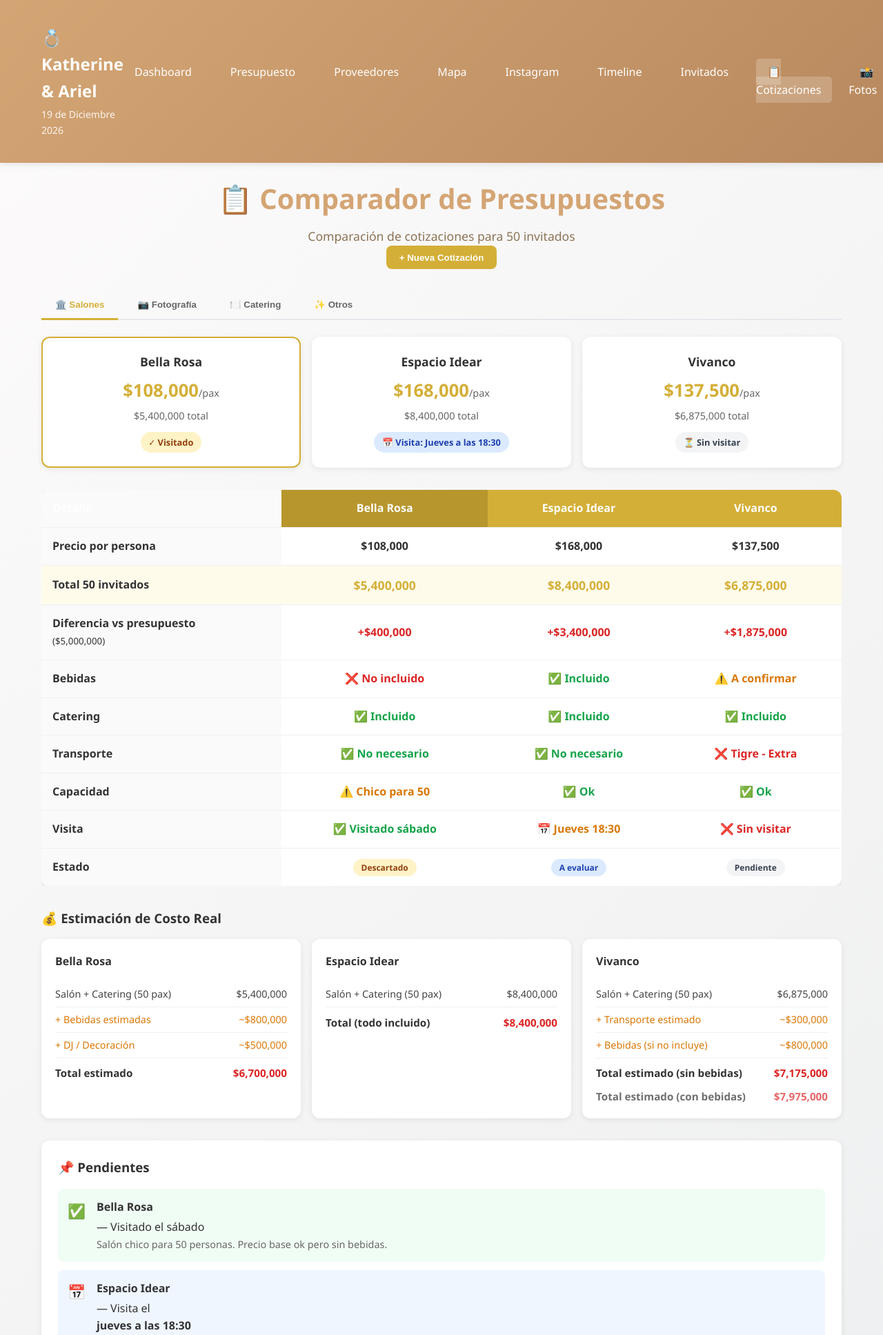
After one commit to arielcardoso-ar/casamiento-katherine-ariel, a Flask app: page /cotizaciones in a window 1280 px wide; the page is wider, and only the part inside the window is pictured. The commit adds this page. Shown: the top 1935 px of that part at 69% size. Run offline with Flask 3, Linux system fonts and the light colour scheme; data that the repository does not hold is empty.

Commit message:
Agregar comparador de presupuestos de salones
Bella Rosa, Espacio Idear y Vivanco con comparación de precios,
estados de visita, estimaciones reales y pendientes.

Made-with: Cursor

```diff
--- a/app.py
+++ b/app.py
@@ -347,6 +347,34 @@ def mapa():
     """Página de mapa interactivo de salones"""
     return render_template('mapa.html', wedding=WEDDING_DATA)
 
+@app.route('/cotizaciones')
+def cotizaciones():
+    invitados = WEDDING_DATA['invitados']
+    salones = db.get_cotizaciones('salon')
+    return render_template('cotizaciones.html', wedding=WEDDING_DATA, salones=salones, invitados=invitados)
+
+@app.route('/api/cotizaciones', methods=['GET'])
+def api_get_cotizaciones():
+    categoria = request.args.get('categoria')
+    return jsonify(db.get_cotizaciones(categoria))
+
+@app.route('/api/cotizaciones', methods=['POST'])
+def api_agregar_cotizacion():
+    data = request.json
+    id_ = db.agregar_cotizacion(data)
+    return jsonify({'success': True, 'id': id_})
+
+@app.route('/api/cotizaciones/<int:id_>', methods=['PUT'])
+def api_actualizar_cotizacion(id_):
+    data = request.json
+    db.actualizar_cotizacion(id_, data)
+    return jsonify({'success': True})
+
+@app.route('/api/cotizaciones/<int:id_>', methods=['DELETE'])
+def api_eliminar_cotizacion(id_):
+    db.eliminar_cotizacion(id_)
+    return jsonify({'success': True})
+
 @app.route('/instagram')
 def instagram():
     """Página de Instagram y redes sociales"""
--- a/templates/base.html
+++ b/templates/base.html
@@ -21,6 +21,7 @@
                 <li><a href="/instagram" class="{% if request.path == '/instagram' %}active{% endif %}">Instagram</a></li>
                 <li><a href="/timeline" class="{% if request.path == '/timeline' %}active{% endif %}">Timeline</a></li>
                 <li><a href="/invitados" class="{% if request.path == '/invitados' %}active{% endif %}">Invitados</a></li>
+                <li><a href="/cotizaciones" class="{% if request.path == '/cotizaciones' %}active{% endif %}">📋 Cotizaciones</a></li>
                 <li><a href="/galeria" class="{% if request.path == '/galeria' %}active{% endif %}">📸 Fotos</a></li>
                 <li><a href="/qr-page" class="{% if request.path == '/qr-page' %}active{% endif %}">QR</a></li>
             </ul>
--- /dev/null
+++ b/templates/cotizaciones.html
@@ -0,0 +1,503 @@
+{% extends "base.html" %}
+
+{% block title %}Cotizaciones - Casamiento Katherine & Ariel{% endblock %}
+
+{% block content %}
+<div class="container">
+    <div class="page-header">
+        <h1>📋 Comparador de Presupuestos</h1>
+        <p>Comparación de cotizaciones para {{ invitados }} invitados</p>
+        <button class="btn-add" onclick="showForm()">+ Nueva Cotización</button>
+    </div>
+
+    <!-- Tabs por categoría -->
+    <div class="tabs">
+        <button class="tab active" onclick="showTab('salon', this)">🏛️ Salones</button>
+        <button class="tab" onclick="showTab('fotografia', this)">📷 Fotografía</button>
+        <button class="tab" onclick="showTab('catering', this)">🍽️ Catering</button>
+        <button class="tab" onclick="showTab('otros', this)">✨ Otros</button>
+    </div>
+
+    <!-- Comparador de Salones -->
+    <div id="tab-salon" class="tab-content active">
+
+        {% set salones_data = [
+            {
+                'id': 'bella-rosa',
+                'nombre': 'Bella Rosa',
+                'precio_pp': 108000,
+                'precio_total': 108000 * invitados,
+                'incluye': ['Salón', 'Catering', 'Personal'],
+                'no_incluye': ['Bebidas', 'Decoración', 'DJ'],
+                'estado': 'visitado',
+                'fecha_visita': 'Visitado el sábado',
+                'notas': 'Salón medio pequeño para 50 personas. Ya lo visitamos.',
+                'pros': ['Precio más accesible', 'Ya visitado'],
+                'contras': ['Sin bebidas incluidas', 'Salón chico para 50 pax', 'Sin extras'],
+                'alerta': 'warning'
+            },
+            {
+                'id': 'espacio-idear',
+                'nombre': 'Espacio Idear',
+                'precio_pp': 168000,
+                'precio_total': 168000 * invitados,
+                'incluye': ['Salón', 'Catering', 'Bebidas', 'Personal', 'Todo incluido'],
+                'no_incluye': [],
+                'estado': 'visita-pendiente',
+                'fecha_visita': 'Jueves a las 18:30',
+                'notas': 'Todo incluido. Visita programada el jueves 18:30.',
+                'pros': ['Todo incluido', 'Sin sorpresas de precio', 'Visita programada'],
+                'contras': ['El más caro de los tres'],
+                'alerta': 'info'
+            },
+            {
+                'id': 'vivanco',
+                'nombre': 'Vivanco',
+                'precio_pp': 137500,
+                'precio_total': 137500 * invitados,
+                'incluye': ['Salón', 'Catering', 'Personal'],
+                'no_incluye': ['Transporte', 'Bebidas (a confirmar)'],
+                'estado': 'sin-visitar',
+                'fecha_visita': 'Sin visitar',
+                'notas': 'Está en Tigre, necesitamos transporte. Combos de bebidas a confirmar si están incluidos.',
+                'pros': ['Precio intermedio', 'Posiblemente todo incluido'],
+                'contras': ['En Tigre - costo de transporte extra', 'Bebidas no confirmadas', 'Sin visitar aún'],
+                'alerta': 'secondary'
+            }
+        ] %}
+
+        <!-- Resumen rápido -->
+        <div class="quick-compare">
+            {% for s in salones_data %}
+            <div class="quick-card {{ 'best' if s.precio_pp == salones_data | map(attribute='precio_pp') | min else '' }}">
+                <div class="quick-name">{{ s.nombre }}</div>
+                <div class="quick-price">${{ "{:,.0f}".format(s.precio_pp) }}<span>/pax</span></div>
+                <div class="quick-total">${{ "{:,d}".format(s.precio_total | int) }} total</div>
+                <div class="quick-badge badge-{{ s.alerta }}">
+                    {% if s.estado == 'visitado' %}✓ Visitado
+                    {% elif s.estado == 'visita-pendiente' %}📅 Visita: {{ s.fecha_visita }}
+                    {% else %}⏳ Sin visitar{% endif %}
+                </div>
+            </div>
+            {% endfor %}
+        </div>
+
+        <!-- Comparación detallada -->
+        <div class="compare-table-wrapper">
+            <table class="compare-table">
+                <thead>
+                    <tr>
+                        <th>Detalle</th>
+                        {% for s in salones_data %}
+                        <th class="{{ 'highlight' if s.precio_pp == salones_data | map(attribute='precio_pp') | min else '' }}">
+                            {{ s.nombre }}
+                        </th>
+                        {% endfor %}
+                    </tr>
+                </thead>
+                <tbody>
+                    <tr>
+                        <td><strong>Precio por persona</strong></td>
+                        {% for s in salones_data %}
+                        <td class="price-cell">${{ "{:,.0f}".format(s.precio_pp) }}</td>
+                        {% endfor %}
+                    </tr>
+                    <tr class="total-row">
+                        <td><strong>Total {{ invitados }} invitados</strong></td>
+                        {% for s in salones_data %}
+                        <td class="price-cell total">${{ "{:,d}".format(s.precio_total | int) }}</td>
+                        {% endfor %}
+                    </tr>
+                    <tr>
+                        <td><strong>Diferencia vs presupuesto</strong><br><small>($5,000,000)</small></td>
+                        {% for s in salones_data %}
+                        {% set diff = s.precio_total - 5000000 %}
+                        <td class="{{ 'text-red' if diff > 0 else 'text-green' }}">
+                            {{ '+' if diff > 0 else '' }}${{ "{:,d}".format(diff | int) }}
+                        </td>
+                        {% endfor %}
+                    </tr>
+                    <tr>
+                        <td><strong>Bebidas</strong></td>
+                        <td class="text-red">❌ No incluido</td>
+                        <td class="text-green">✅ Incluido</td>
+                        <td class="text-orange">⚠️ A confirmar</td>
+                    </tr>
+                    <tr>
+                        <td><strong>Catering</strong></td>
+                        {% for s in salones_data %}
+                        <td class="text-green">✅ Incluido</td>
+                        {% endfor %}
+                    </tr>
+                    <tr>
+                        <td><strong>Transporte</strong></td>
+                        <td class="text-green">✅ No necesario</td>
+                        <td class="text-green">✅ No necesario</td>
+                        <td class="text-red">❌ Tigre - Extra</td>
+                    </tr>
+                    <tr>
+                        <td><strong>Capacidad</strong></td>
+                        <td class="text-orange">⚠️ Chico para 50</td>
+                        <td class="text-green">✅ Ok</td>
+                        <td class="text-green">✅ Ok</td>
+                    </tr>
+                    <tr>
+                        <td><strong>Visita</strong></td>
+                        <td class="text-green">✅ Visitado sábado</td>
+                        <td class="text-orange">📅 Jueves 18:30</td>
+                        <td class="text-red">❌ Sin visitar</td>
+                    </tr>
+                    <tr>
+                        <td><strong>Estado</strong></td>
+                        <td><span class="badge badge-warning">Descartado</span></td>
+                        <td><span class="badge badge-info">A evaluar</span></td>
+                        <td><span class="badge badge-secondary">Pendiente</span></td>
+                    </tr>
+                </tbody>
+            </table>
+        </div>
+
+        <!-- Estimación real por salón -->
+        <h3 style="margin: 2rem 0 1rem">💰 Estimación de Costo Real</h3>
+        <div class="cost-estimate-grid">
+            {% for s in salones_data %}
+            <div class="cost-card">
+                <h4>{{ s.nombre }}</h4>
+                <div class="cost-line">
+                    <span>Salón + Catering ({{ invitados }} pax)</span>
+                    <span>${{ "{:,d}".format(s.precio_total | int) }}</span>
+                </div>
+                {% if s.id == 'bella-rosa' %}
+                <div class="cost-line extra">
+                    <span>+ Bebidas estimadas</span>
+                    <span>~$800,000</span>
+                </div>
+                <div class="cost-line extra">
+                    <span>+ DJ / Decoración</span>
+                    <span>~$500,000</span>
+                </div>
+                <div class="cost-total">
+                    <span>Total estimado</span>
+                    <span class="{{ 'text-red' if (s.precio_total + 800000 + 500000) > 5000000 else 'text-green' }}">${{ "{:,d}".format((s.precio_total + 800000 + 500000) | int) }}</span>
+                </div>
+                {% elif s.id == 'vivanco' %}
+                <div class="cost-line extra">
+                    <span>+ Transporte estimado</span>
+                    <span>~$300,000</span>
+                </div>
+                <div class="cost-line extra">
+                    <span>+ Bebidas (si no incluye)</span>
+                    <span>~$800,000</span>
+                </div>
+                <div class="cost-total">
+                    <span>Total estimado (sin bebidas)</span>
+                    <span class="{{ 'text-red' if (s.precio_total + 300000) > 5000000 else 'text-green' }}">${{ "{:,d}".format((s.precio_total + 300000) | int) }}</span>
+                </div>
+                <div class="cost-total" style="opacity:0.7">
+                    <span>Total estimado (con bebidas)</span>
+                    <span class="text-red">${{ "{:,d}".format((s.precio_total + 300000 + 800000) | int) }}</span>
+                </div>
+                {% else %}
+                <div class="cost-total">
+                    <span>Total (todo incluido)</span>
+                    <span class="{{ 'text-red' if s.precio_total > 5000000 else 'text-green' }}">${{ "{:,d}".format(s.precio_total | int) }}</span>
+                </div>
+                {% endif %}
+            </div>
+            {% endfor %}
+        </div>
+
+        <!-- Pendientes -->
+        <div class="pending-actions">
+            <h3>📌 Pendientes</h3>
+            <div class="action-list">
+                <div class="action-item done">
+                    <span class="action-check">✅</span>
+                    <div>
+                        <strong>Bella Rosa</strong> — Visitado el sábado
+                        <p>Salón chico para 50 personas. Precio base ok pero sin bebidas.</p>
+                    </div>
+                </div>
+                <div class="action-item pending">
+                    <span class="action-check">📅</span>
+                    <div>
+                        <strong>Espacio Idear</strong> — Visita el <strong>jueves a las 18:30</strong>
+                        <p>Confirmar capacidad, estilo del salón y qué incluye exactamente.</p>
+                    </div>
+                </div>
+                <div class="action-item todo">
+                    <span class="action-check">⏳</span>
+                    <div>
+                        <strong>Vivanco</strong> — Sin visitar (Tigre)
+                        <p>Confirmar si bebidas están incluidas. Coordinar transporte para visita.</p>
+                    </div>
+                </div>
+                <div class="action-item todo">
+                    <span class="action-check">🔍</span>
+                    <div>
+                        <strong>Buscar más opciones</strong> — Zona más cerca de la Basílica
+                        <p>Tomate Palermo, Botánico, Augusto & Ros (los de la lista original).</p>
+                    </div>
+                </div>
+            </div>
+        </div>
+
+        <!-- Recomendación -->
+        <div class="recommendation">
+            <h3>💡 Análisis</h3>
+            <div class="rec-grid">
+                <div class="rec-card red">
+                    <div class="rec-icon">❌</div>
+                    <h4>Bella Rosa</h4>
+                    <p>Descartado por capacidad. El salón es chico para 50 personas y sin bebidas el costo real supera $7M.</p>
+                </div>
+                <div class="rec-card green">
+                    <div class="rec-icon">⭐</div>
+                    <h4>Espacio Idear</h4>
+                    <p>El más caro pero todo incluido. Sin sorpresas. Evaluar en la visita del jueves si justifica el precio.</p>
+                </div>
+                <div class="rec-card yellow">
+                    <div class="rec-icon">⚠️</div>
+                    <h4>Vivanco</h4>
+                    <p>Precio intermedio pero con incertidumbre. Confirmar bebidas y calcular transporte para decidir.</p>
+                </div>
+            </div>
+        </div>
+    </div>
+
+    <!-- Tabs vacíos -->
+    <div id="tab-fotografia" class="tab-content">
+        <div class="empty-tab">
+            <div class="empty-icon">📷</div>
+            <h3>Sin cotizaciones de fotografía</h3>
+            <p>Agregá cotizaciones de fotógrafos para compararlas</p>
+            <button class="btn-add" onclick="showForm('fotografia')">+ Agregar Cotización</button>
+        </div>
+    </div>
+    <div id="tab-catering" class="tab-content">
+        <div class="empty-tab">
+            <div class="empty-icon">🍽️</div>
+            <h3>Sin cotizaciones de catering</h3>
+            <p>Agregá cotizaciones de catering para compararlas</p>
+            <button class="btn-add" onclick="showForm('catering')">+ Agregar Cotización</button>
+        </div>
+    </div>
+    <div id="tab-otros" class="tab-content">
+        <div class="empty-tab">
+            <div class="empty-icon">✨</div>
+            <h3>Sin otras cotizaciones</h3>
+            <button class="btn-add" onclick="showForm('otros')">+ Agregar Cotización</button>
+        </div>
+    </div>
+
+</div>
+
+<style>
+.btn-add {
+    padding: 0.6rem 1.2rem;
+    background: #d4af37;
+    color: white;
+    border: none;
+    border-radius: 8px;
+    font-weight: 600;
+    cursor: pointer;
+}
+.tabs {
+    display: flex;
+    gap: 0.5rem;
+    margin: 1.5rem 0;
+    border-bottom: 2px solid #e5e7eb;
+    padding-bottom: 0;
+}
+.tab {
+    padding: 0.75rem 1.25rem;
+    background: none;
+    border: none;
+    font-weight: 600;
+    color: #666;
+    cursor: pointer;
+    border-bottom: 3px solid transparent;
+    margin-bottom: -2px;
+}
+.tab.active {
+    color: #d4af37;
+    border-bottom-color: #d4af37;
+}
+.tab-content { display: none; }
+.tab-content.active { display: block; }
+
+/* Quick compare */
+.quick-compare {
+    display: grid;
+    grid-template-columns: repeat(3, 1fr);
+    gap: 1rem;
+    margin-bottom: 2rem;
+}
+.quick-card {
+    background: white;
+    padding: 1.25rem;
+    border-radius: 12px;
+    box-shadow: 0 2px 8px rgba(0,0,0,0.08);
+    text-align: center;
+    border: 2px solid transparent;
+}
+.quick-card.best {
+    border-color: #d4af37;
+}
+.quick-name { font-weight: 700; font-size: 1.1rem; margin-bottom: 0.5rem; }
+.quick-price { font-size: 1.6rem; font-weight: 800; color: #d4af37; }
+.quick-price span { font-size: 0.9rem; color: #666; font-weight: 400; }
+.quick-total { color: #666; font-size: 0.9rem; margin: 0.25rem 0 0.75rem; }
+.quick-badge {
+    display: inline-block;
+    padding: 0.3rem 0.75rem;
+    border-radius: 99px;
+    font-size: 0.8rem;
+    font-weight: 600;
+}
+.badge-warning { background: #fef3c7; color: #92400e; }
+.badge-info { background: #dbeafe; color: #1e40af; }
+.badge-secondary { background: #f3f4f6; color: #374151; }
+.badge-success { background: #dcfce7; color: #166534; }
+
+/* Compare table */
+.compare-table-wrapper { overflow-x: auto; margin-bottom: 2rem; }
+.compare-table {
+    width: 100%;
+    border-collapse: collapse;
+    background: white;
+    border-radius: 12px;
+    overflow: hidden;
+    box-shadow: 0 2px 8px rgba(0,0,0,0.08);
+}
+.compare-table th, .compare-table td {
+    padding: 0.875rem 1rem;
+    text-align: center;
+    border-bottom: 1px solid #f0f0f0;
+}
+.compare-table th:first-child, .compare-table td:first-child {
+    text-align: left;
+    background: #fafafa;
+    width: 30%;
+}
+.compare-table th {
+    background: #d4af37;
+    color: white;
+    font-weight: 700;
+}
+.compare-table th.highlight { background: #b8962e; }
+.compare-table tr:last-child td { border-bottom: none; }
+.compare-table .total-row td { background: #fffbeb; font-weight: 700; }
+.price-cell { font-weight: 600; }
+.price-cell.total { font-size: 1.1rem; color: #d4af37; }
+.text-red { color: #dc2626; font-weight: 600; }
+.text-green { color: #16a34a; font-weight: 600; }
+.text-orange { color: #d97706; font-weight: 600; }
+
+/* Cost estimate */
+.cost-estimate-grid {
+    display: grid;
+    grid-template-columns: repeat(3, 1fr);
+    gap: 1rem;
+    margin-bottom: 2rem;
+}
+.cost-card {
+    background: white;
+    padding: 1.25rem;
+    border-radius: 12px;
+    box-shadow: 0 2px 8px rgba(0,0,0,0.08);
+}
+.cost-card h4 { margin-bottom: 1rem; font-size: 1rem; color: #333; }
+.cost-line {
+    display: flex;
+    justify-content: space-between;
+    padding: 0.4rem 0;
+    font-size: 0.9rem;
+    border-bottom: 1px solid #f0f0f0;
+    color: #444;
+}
+.cost-line.extra { color: #d97706; }
+.cost-total {
+    display: flex;
+    justify-content: space-between;
+    padding: 0.6rem 0 0;
+    font-weight: 700;
+    font-size: 0.95rem;
+}
+
+/* Pending actions */
+.pending-actions {
+    background: white;
+    padding: 1.5rem;
+    border-radius: 12px;
+    box-shadow: 0 2px 8px rgba(0,0,0,0.08);
+    margin-bottom: 2rem;
+}
+.pending-actions h3 { margin-bottom: 1rem; }
+.action-list { display: flex; flex-direction: column; gap: 0.75rem; }
+.action-item {
+    display: flex;
+    gap: 1rem;
+    padding: 0.875rem;
+    border-radius: 8px;
+    align-items: flex-start;
+}
+.action-item.done { background: #f0fdf4; }
+.action-item.pending { background: #eff6ff; }
+.action-item.todo { background: #fafafa; }
+.action-check { font-size: 1.3rem; margin-top: 0.1rem; }
+.action-item strong { display: block; margin-bottom: 0.2rem; }
+.action-item p { margin: 0; color: #666; font-size: 0.9rem; }
+
+/* Recommendation */
+.recommendation {
+    background: white;
+    padding: 1.5rem;
+    border-radius: 12px;
+    box-shadow: 0 2px 8px rgba(0,0,0,0.08);
+}
+.recommendation h3 { margin-bottom: 1rem; }
+.rec-grid { display: grid; grid-template-columns: repeat(3, 1fr); gap: 1rem; }
+.rec-card {
+    padding: 1.25rem;
+    border-radius: 10px;
+    text-align: center;
+}
+.rec-card.red { background: #fef2f2; border: 1px solid #fecaca; }
+.rec-card.green { background: #f0fdf4; border: 1px solid #bbf7d0; }
+.rec-card.yellow { background: #fffbeb; border: 1px solid #fde68a; }
+.rec-icon { font-size: 2rem; margin-bottom: 0.5rem; }
+.rec-card h4 { margin-bottom: 0.5rem; }
+.rec-card p { font-size: 0.9rem; color: #555; margin: 0; }
+
+.empty-tab {
+    text-align: center;
+    padding: 4rem 2rem;
+    background: white;
+    border-radius: 12px;
+    box-shadow: 0 2px 8px rgba(0,0,0,0.08);
+}
+.empty-icon { font-size: 4rem; margin-bottom: 1rem; }
+.empty-tab h3 { margin-bottom: 0.5rem; }
+.empty-tab p { color: #666; margin-bottom: 1.5rem; }
+
+@media (max-width: 768px) {
+    .quick-compare, .cost-estimate-grid, .rec-grid { grid-template-columns: 1fr; }
+    .tabs { overflow-x: auto; }
+}
+</style>
+{% endblock %}
+
+{% block scripts %}
+<script>
+function showTab(tab, btn) {
+    document.querySelectorAll('.tab-content').forEach(t => t.classList.remove('active'));
+    document.querySelectorAll('.tab').forEach(t => t.classList.remove('active'));
+    document.getElementById('tab-' + tab).classList.add('active');
+    btn.classList.add('active');
+}
+function showForm(categoria) {
+    alert('Funcionalidad de agregar cotización próximamente');
+}
+</script>
+{% endblock %}
```
Also changed, not shown: database.py (+74 -0 lines).
